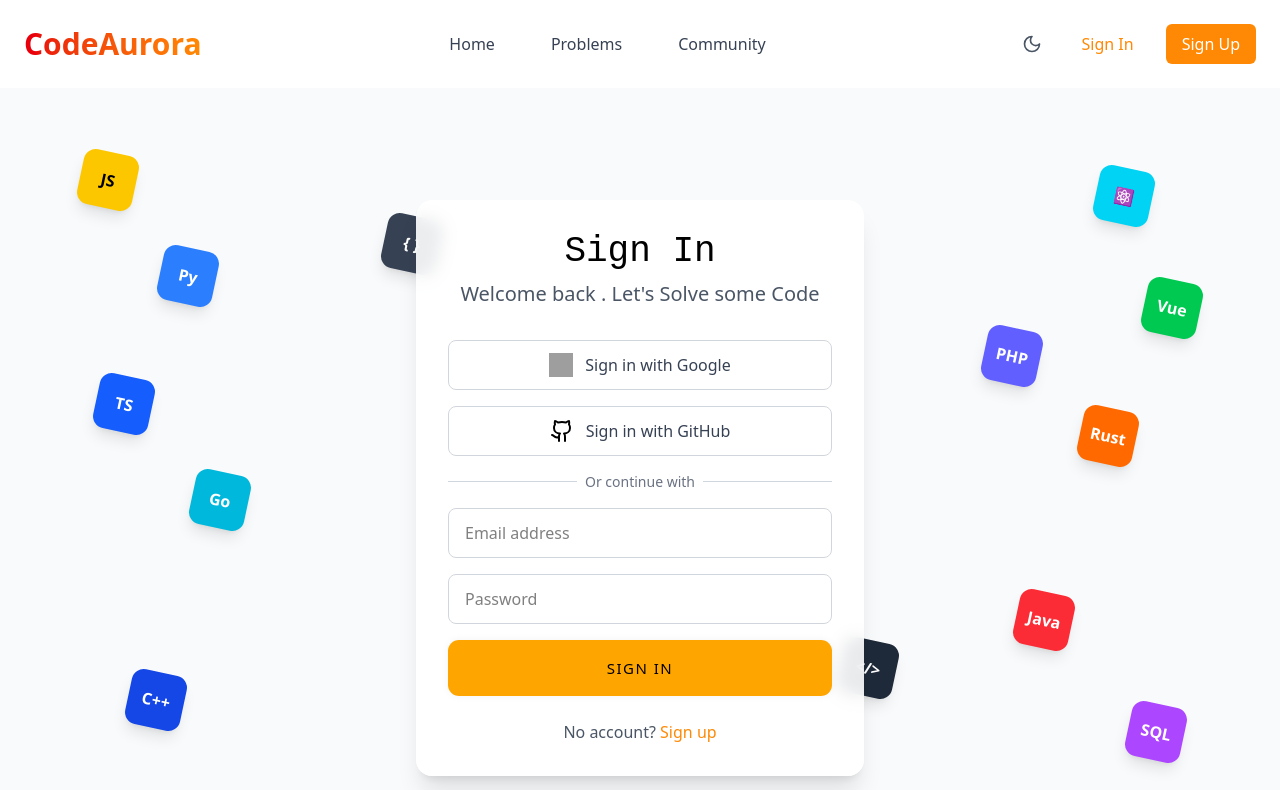
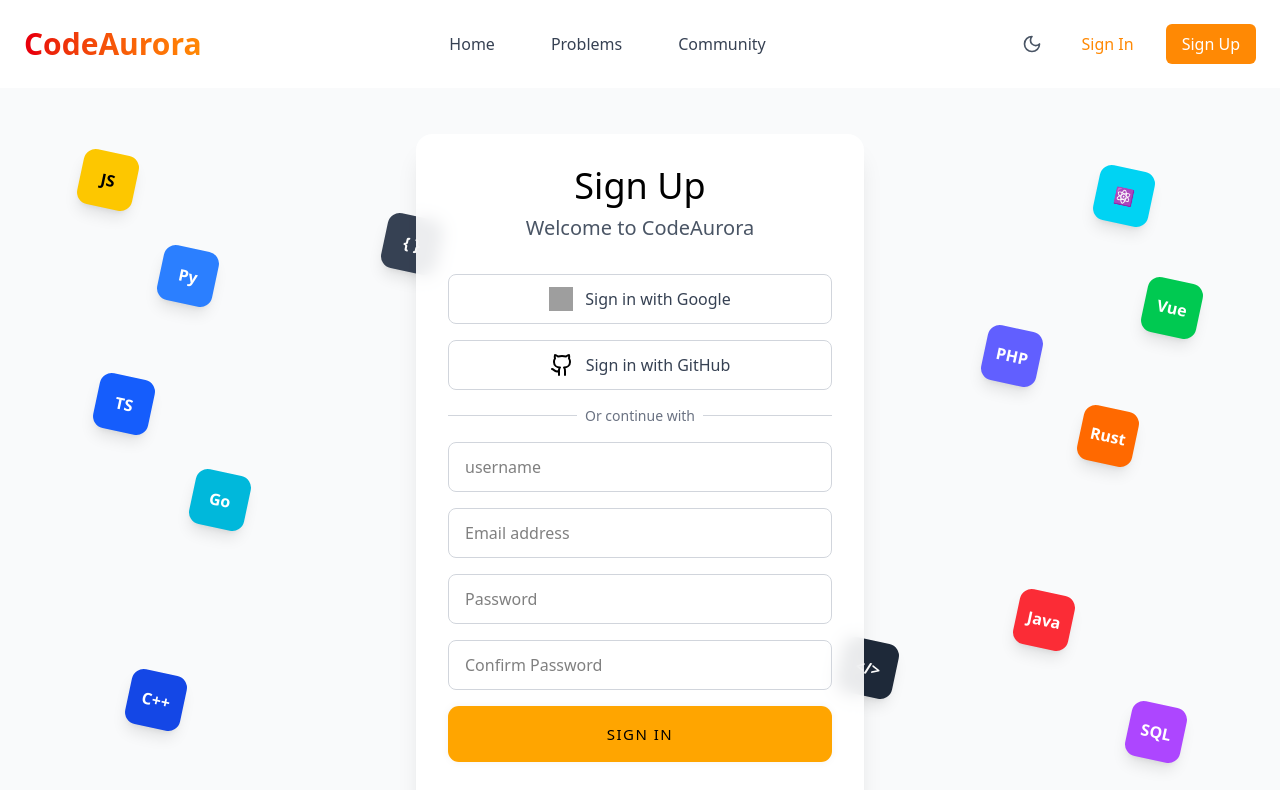
Before and after one commit to haneenep/CodeAurora-Frontend, a React (Vite) app: page / in a window 1280 px wide. Shown: the top 790 px of the page. Built offline with nearby package versions, Linux system fonts and the light colour scheme; grey boxes are pictures that could not be loaded.

Commit message:
user signup

```diff
--- a/src/App.tsx
+++ b/src/App.tsx
@@ -1,11 +1,13 @@
 import Signin from "./pages/auth/Signin/Signin"
+import Signup from "./pages/auth/Signup/Signup"
 
 
 function App() {
 
   return (
     <>
-      <Signin/>
+      {/* <Signin/> */}
+      <Signup/>
     </>
   )
 }
--- /dev/null
+++ b/src/pages/auth/Signup/Signup.tsx
@@ -0,0 +1,142 @@
+import { Github } from "lucide-react";
+import Footer from "../../../components/common/users/Footer";
+import Header from "../../../components/common/users/Header";
+import Button from "../../../components/ui/FormButton";
+import TechIcon from "../../../components/ui/FormTechIcon";
+
+const Signup = () => {
+  return (
+    <>
+      <Header />
+      <div className="min-h-screen bg-gray-50 flex items-center justify-center p-4 relative overflow-hidden">
+        {/* Static Tech Icons Background */}
+        <div className="absolute inset-0 overflow-hidden">
+          {/* Left side icons */}
+          <div className="absolute top-16 left-20">
+            <TechIcon
+              label="JS"
+              bgColor="bg-yellow-400"
+              textColor="text-black"
+            />
+          </div>
+          <div className="absolute top-40 left-40">
+            <TechIcon label="Py" bgColor="bg-blue-500" />
+          </div>
+          <div className="absolute top-72 left-24">
+            <TechIcon label="TS" bgColor="bg-blue-600" />
+          </div>
+          <div className="absolute top-96 left-48">
+            <TechIcon label="Go" bgColor="bg-cyan-500" />
+          </div>
+
+          {/* Right side icons */}
+          <div className="absolute top-20 right-32">
+            <TechIcon label="⚛️" bgColor="bg-cyan-400" textColor="text-black" />
+          </div>
+          <div className="absolute top-48 right-20">
+            <TechIcon label="Vue" bgColor="bg-green-500" />
+          </div>
+          <div className="absolute top-80 right-36">
+            <TechIcon label="Rust" bgColor="bg-orange-500" />
+          </div>
+          <div className="absolute bottom-32 right-24">
+            <TechIcon label="SQL" bgColor="bg-purple-500" />
+          </div>
+
+          {/* Additional scattered icons */}
+          <div className="absolute bottom-40 left-32">
+            <TechIcon label="C++" bgColor="bg-blue-700" />
+          </div>
+          <div className="absolute top-60 right-60">
+            <TechIcon label="PHP" bgColor="bg-indigo-500" />
+          </div>
+          <div className="absolute bottom-60 right-52">
+            <TechIcon label="Java" bgColor="bg-red-500" />
+          </div>
+
+          {/* Code symbols */}
+          <div className="absolute top-32 left-96">
+            <TechIcon label="{ }" bgColor="bg-gray-700" />
+          </div>
+          <div className="absolute bottom-48 right-96">
+            <TechIcon label="</>" bgColor="bg-gray-800" />
+          </div>
+        </div>
+
+        {/* Main Card */}
+        <div className="bg-white/90 backdrop-blur-sm rounded-2xl shadow-xl p-8 w-full max-w-md relative z-10">
+          <div className="text-center mb-8">
+            <h1 className="text-4xl font-ubuntu-mono mb-2">Sign Up</h1>
+            <p className="text-xl text-gray-600">Welcome to CodeAurora</p>
+          </div>
+
+          {/* Sign-in Buttons */}
+          <div className="space-y-4">
+            {/* Google Sign In */}
+            <button className="w-full flex items-center justify-center gap-3 px-4 py-3 border border-gray-300 rounded-lg hover:bg-gray-50 transition-colors">
+              <img
+                src="/api/placeholder/24/24"
+                alt="Google logo"
+                className="w-6 h-6"
+              />
+              <span className="text-gray-700">Sign in with Google</span>
+            </button>
+
+            {/* GitHub Sign In */}
+            <button className="w-full flex items-center justify-center gap-3 px-4 py-3 border border-gray-300 rounded-lg hover:bg-gray-50 transition-colors">
+              <Github className="w-6 h-6" />
+              <span className="text-gray-700">Sign in with GitHub</span>
+            </button>
+
+            {/* Divider */}
+            <div className="relative">
+              <div className="absolute inset-0 flex items-center">
+                <div className="w-full border-t border-gray-300"></div>
+              </div>
+              <div className="relative flex justify-center text-sm">
+                <span className="px-2 bg-white text-gray-500">
+                  Or continue with
+                </span>
+              </div>
+            </div>
+
+            {/* Input Fields */}
+            <input
+              type="userName"
+              placeholder="username"
+              className="w-full px-4 py-3 border border-gray-300 rounded-lg focus: ~  focus:ring-2 focus:ring-orange-500 focus:border-orange-500 outline-none transition-all"
+            />
+            <input
+              type="email"
+              placeholder="Email address"
+              className="w-full px-4 py-3 border border-gray-300 rounded-lg focus:ring-2 focus:ring-orange-500 focus:border-orange-500 outline-none transition-all"
+            />
+            <input
+              type="password"
+              placeholder="Password"
+              className="w-full px-4 py-3 border border-gray-300 rounded-lg focus:ring-2 focus:ring-orange-500 focus:border-orange-500 outline-none transition-all"
+            />
+            <input
+              type="confirmPassword"
+              placeholder="Confirm Password"
+              className="w-full px-4 py-3 border border-gray-300 rounded-lg focus:ring-2 focus:ring-orange-500 focus:border-orange-500 outline-none transition-all"
+            />
+
+            <Button type="submit">Sign in</Button>
+          </div>
+
+          {/* Sign Up Link */}
+          <p className="mt-6 text-center text-gray-600">
+            No account?{" "}
+            <a href="#" className="text-orange-400 hover:underline">
+              Sign up
+            </a>
+          </p>
+        </div>
+      </div>
+      <Footer />
+    </>
+  );
+};
+
+export default Signup;
```
